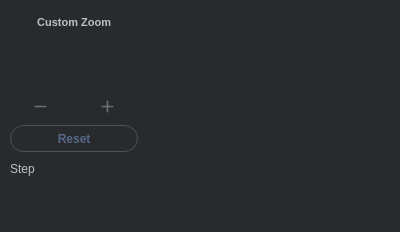
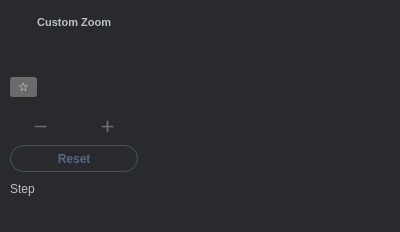
Before and after one commit to masalha-alaa/chrome-custom-zoom, a browser extension: page popup.html in a window 400 px wide. Drawn offline with Linux system fonts and the light colour scheme.

Commit message:
Add preset panel markup

```diff
--- a/popup.html
+++ b/popup.html
@@ -8,11 +8,16 @@
     <script src="popup.js" defer></script>
   </head>
   <body>
-    <main class="zoom-control" aria-label="Page zoom">
+    <main class="popup-shell" aria-label="Page zoom">
+      <section class="zoom-control">
         <h1 class="popup-title">Custom Zoom</h1>
+        <div class="zoom-value-row">
           <div class="zoom-value">
             <input id="zoom" type="text" inputmode="decimal" autocomplete="off"
               spellcheck="false" aria-label="Zoom percentage" title="Type a percentage and press Enter">
+          </div>
+          <button id="savePreset" class="star-button current-star" type="button"
+            aria-label="Save current zoom as preset" aria-pressed="false" title="Save current zoom as preset">☆</button>
         </div>
         <div class="step-buttons">
           <button id="decrease" class="icon-button" type="button" aria-label="Zoom out" title="Zoom out">
@@ -28,6 +33,10 @@
           <input id="step" type="text" inputmode="decimal" autocomplete="off"
             spellcheck="false" title="Percentage points per click (0.01–475)">
         </label>
+      </section>
+      <aside class="preset-panel" aria-label="Saved zoom presets">
+        <div id="presetList" class="preset-list"></div>
+      </aside>
     </main>
     <div id="status" role="status" aria-live="polite" hidden></div>
   </body>
```
Lines whose indentation alone changed are shown as unchanged.
